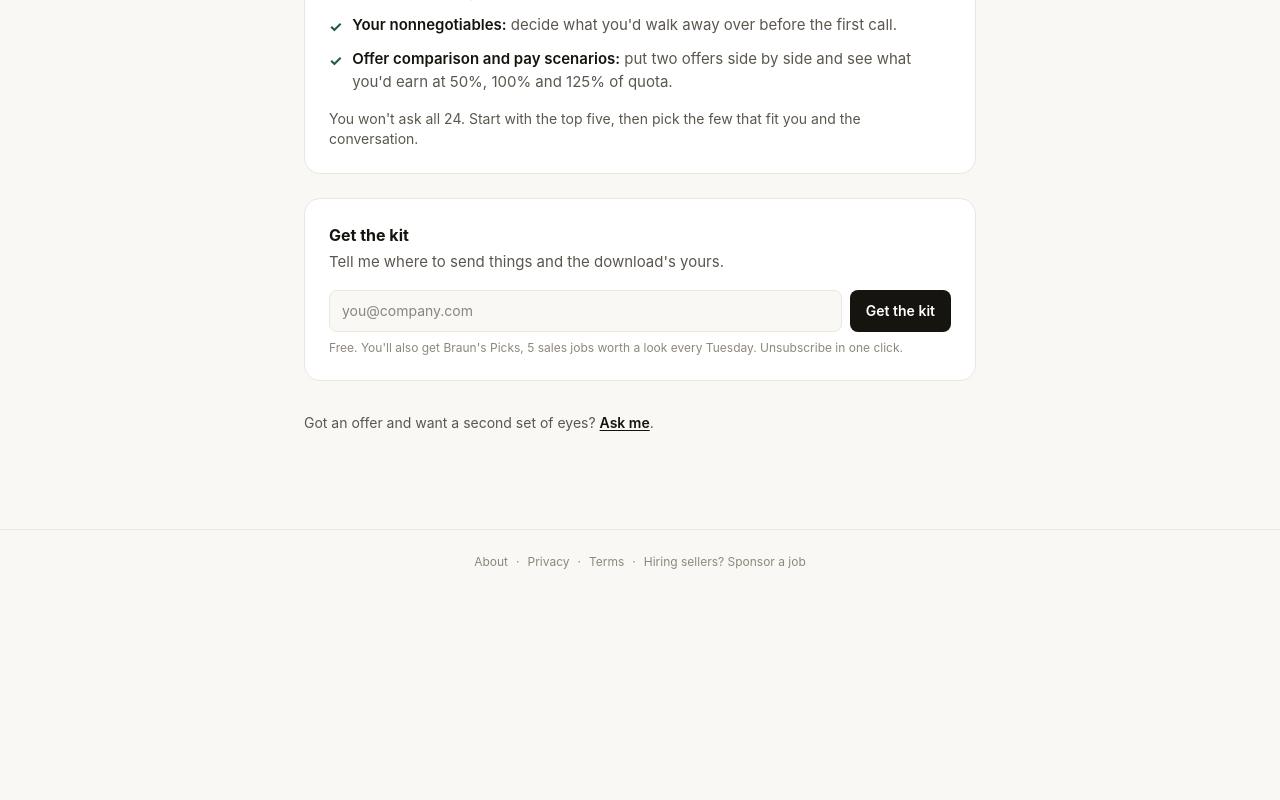
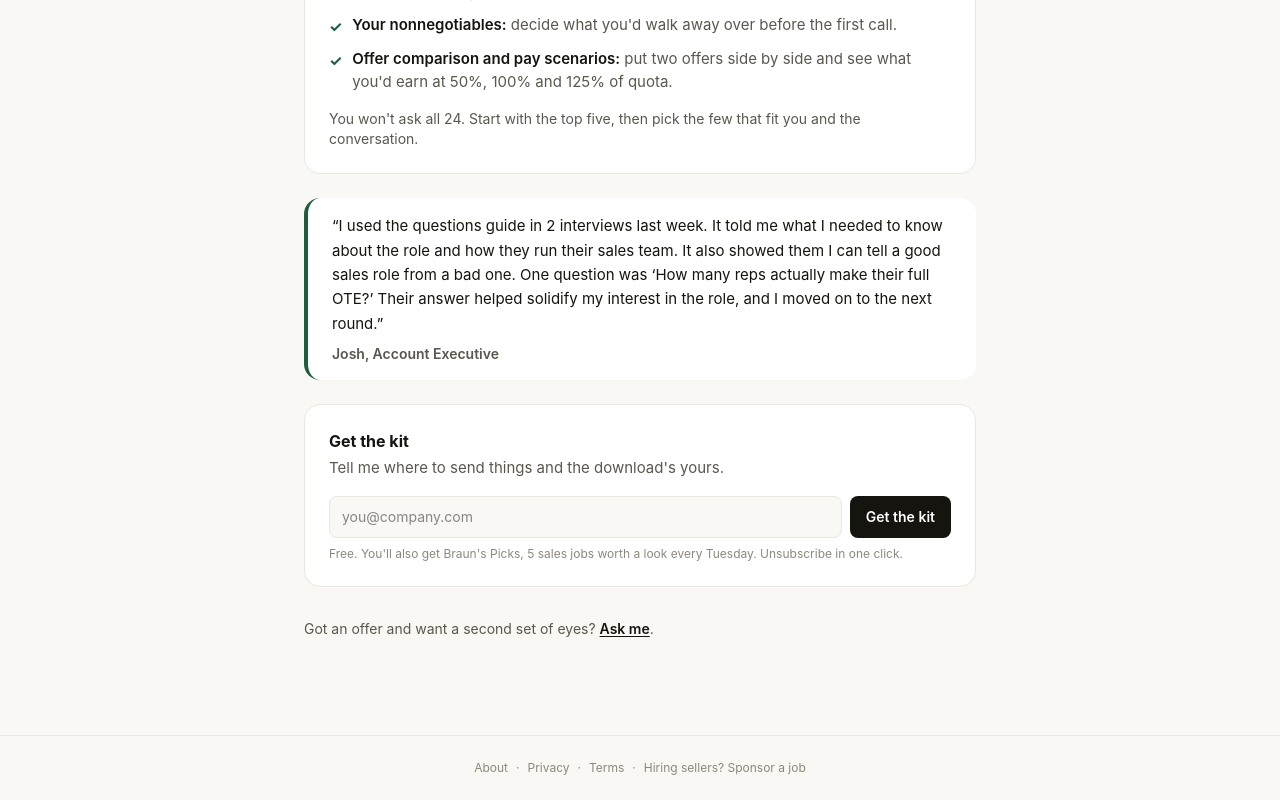
Before and after one commit to joshuabraungit/BraunBoard, a Next.js app: page /kit in a window 1280 px wide. Shown: the part 1236-2036 px from the top of the page. Before the commit the page ends 1830 px from the top, so only its background shows below. Built offline with nearby package versions, Linux system fonts and the light colour scheme; no server answers.

Commit message:
Kit page: add Josh's interview testimonial above the download box
Co-Authored-By: Claude Opus 5.5 <noreply@anthropic.com>
Claude-Session: https://claude.ai/code/session_016iryqTXHdvYDBTu4jF1S9q

```diff
--- a/src/app/kit/page.tsx
+++ b/src/app/kit/page.tsx
@@ -95,6 +95,16 @@ export default async function KitPage({ searchParams }: { searchParams: Promise<
         <p className="mt-4 text-sm text-ink-2">You won&apos;t ask all 24. Start with the top five, then pick the few that fit you and the conversation.</p>
       </div>
 
+      <figure className="mt-6 rounded-2xl border-l-4 border-accent bg-surface px-5 py-4 sm:px-6">
+        <blockquote className="text-[15px] leading-relaxed text-ink">
+          &ldquo;I used the questions guide in 2 interviews last week. It told me what I needed to know about the role and how
+          they run their sales team. It also showed them I can tell a good sales role from a bad one. One question was
+          &lsquo;How many reps actually make their full OTE?&rsquo; Their answer helped solidify my interest in the role, and I
+          moved on to the next round.&rdquo;
+        </blockquote>
+        <figcaption className="mt-2 text-sm font-semibold text-ink-2">Josh, Account Executive</figcaption>
+      </figure>
+
       <div id="get-kit" className="mt-6 scroll-mt-24 rounded-2xl border border-line bg-surface p-5 sm:p-6">
         {unlocked ? (
           <>
```
